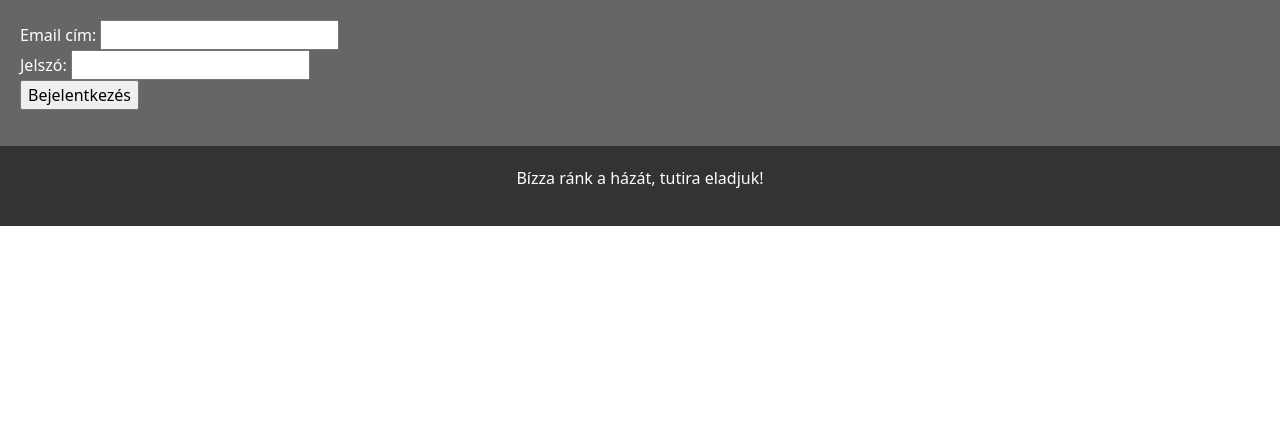
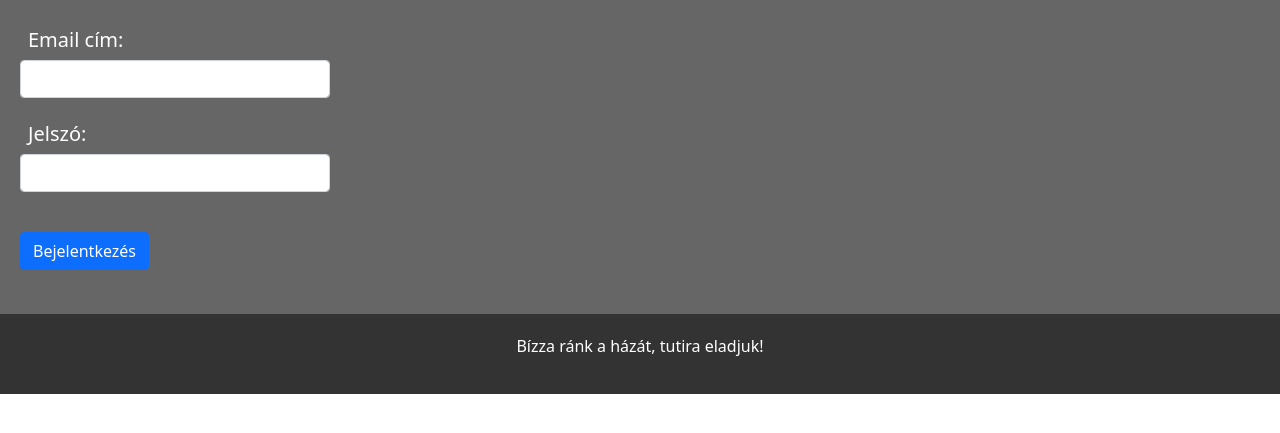
Before and after one commit to AFP2021-1-LB-D-csoport/AFP2021-1-LB-D-csoport, a PHP site: page /AFP2021-1-LB-D-csoport/?p=users&m=login in a window 1280 px wide. Shown: the part 166-599 px from the top of the page. Run offline with PHP 8.4, Linux system fonts and the light colour scheme.

```diff
--- a/htdocs/private/pages/ad.php
+++ b/htdocs/private/pages/ad.php
@@ -4,7 +4,7 @@
     <head></head>
         <body>
 
-        <form action ="private/pages/ad_new.php" method="post">
+        <form action ="" method="post">
            Telepules: <input type = "text" name="varos"/><br/> <br/>
            Utca <input type = "text" name="hazszam"/> <br/> <br/>
            Hazszam <input type = "text" name="utca"/><br/> <br/>
--- a/htdocs/private/pages/users/login.php
+++ b/htdocs/private/pages/users/login.php
@@ -1,9 +1,14 @@
 <div>
-    <form method="post">
-        <label for="email">Email cím:</label>
-        <input name="email" id="email" type="email" /></br>
-        <label for="password">Jelszó:</label>
-        <input name="password" id="password" type="password" /></br>
-        <input name="submit" id="submit" type="submit" value="Bejelentkezés" />
+    <form method="post" class="col-lg-3 col-md-4 col-sm-6">
+        <div class="form-group h5">
+            <label class="p-2" for="email">Email cím:</label>
+            <input class="form-control mb-3" name="email" id="email" type="email" />
+        </div>
+        <div class="form-group h5">
+            <label class="p-2" for="password">Jelszó:</label>
+            <input class="form-control mb-3" name="password" id="password" type="password" />
+        </div>
+        </br>
+        <input class="btn btn-primary btn-md h5" name="submit" id="submit" type="submit" value="Bejelentkezés" />
     </form>
 </div>
```
Also changed, not shown: htdocs/private/pages/about.php (+11 -9 lines).
